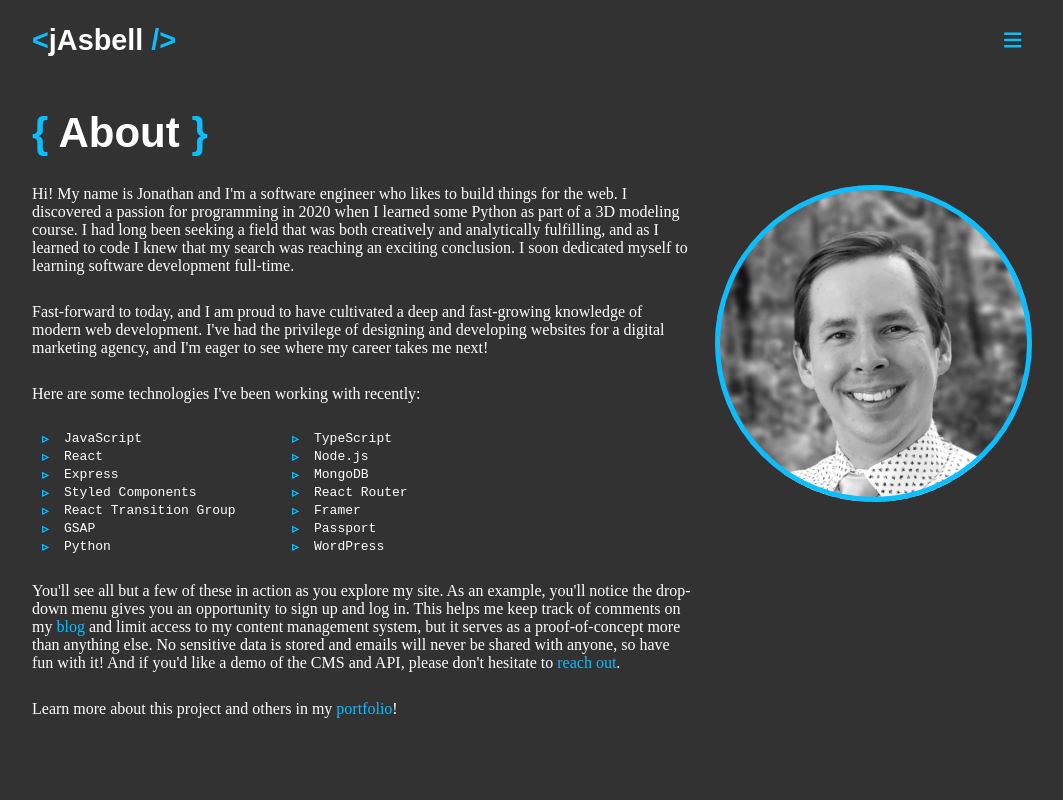
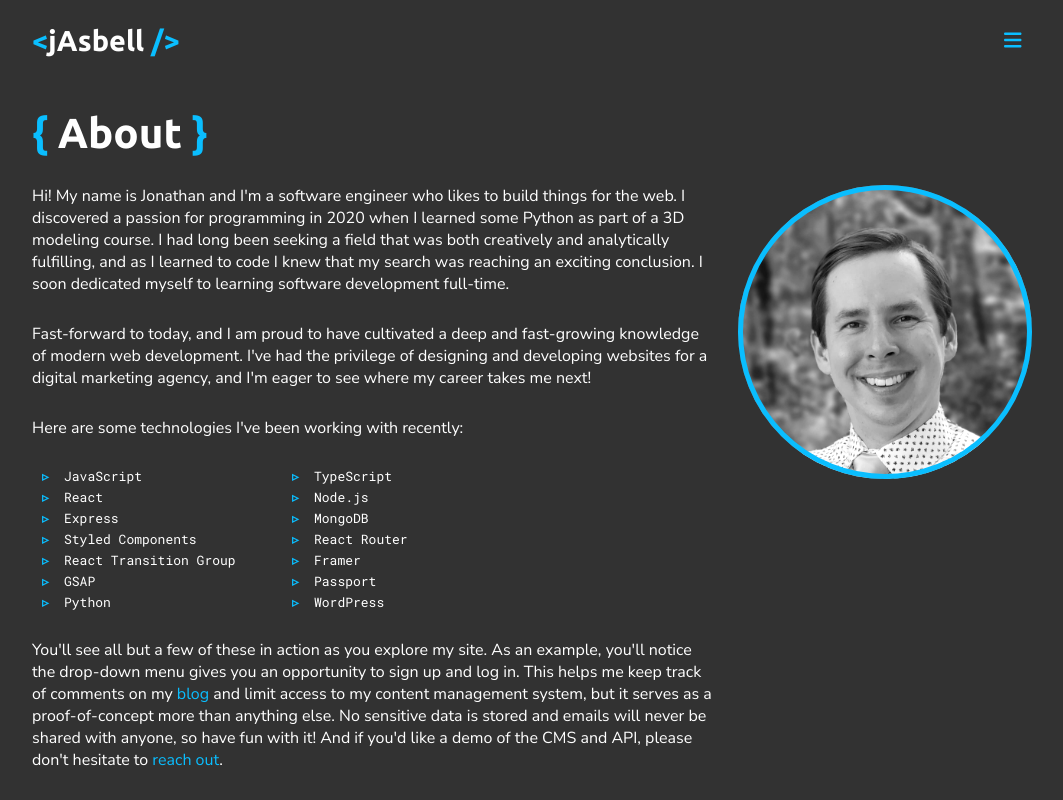
Before and after one commit to asbelljc/blog-client, a React (Create React App) app: page /about in a window 1280 px wide. Shown: the top 800 px of the page, without its empty margins (108-1171 px from the left). Built offline with nearby package versions, Linux system fonts and the light colour scheme; no server answers.

Commit message:
Linked to google fonts for Ubuntu, Roboto Mono, and Nunito Sans. Added missing fallback fonts.

```diff
--- a/public/index.html
+++ b/public/index.html
@@ -24,6 +24,13 @@
       work correctly both with client-side routing and a non-root public URL.
       Learn how to configure a non-root public URL by running `npm run build`.
     -->
+    <link rel="preconnect" href="https://fonts.googleapis.com" />
+    <link rel="preconnect" href="https://fonts.googleapis.com" />
+    <link rel="preconnect" href="https://fonts.gstatic.com" crossorigin />
+    <link
+      href="https://fonts.googleapis.com/css2?family=Nunito+Sans:ital,wght@0,200;0,300;0,400;0,600;0,700;0,800;0,900;1,200;1,300;1,400;1,600;1,700;1,800;1,900&family=Roboto+Mono:ital,wght@0,100;0,200;0,300;0,400;0,500;0,600;0,700;1,100;1,200;1,300;1,400;1,500;1,600;1,700&family=Ubuntu:ital,wght@0,300;0,400;0,500;0,700;1,300;1,400;1,500;1,700&display=swap"
+      rel="stylesheet"
+    />
     <title>React App</title>
   </head>
   <body>
--- a/src/pages/404.js
+++ b/src/pages/404.js
@@ -23,7 +23,7 @@
   flex-direction: column;
   align-items: center;
   gap: 0.8rem;
-  font-family: 'Nunito Sans';
+  font-family: 'Nunito Sans', sans-serif;
   font-size: 1.6rem;
 
   a {
--- a/src/pages/About.js
+++ b/src/pages/About.js
@@ -31,7 +31,7 @@
   display: flex;
   flex-direction: column;
   gap: 1.8rem;
-  font-family: 'Nunito Sans';
+  font-family: 'Nunito Sans', sans-serif;
   font-size: 1.6rem;
 
   a {
--- a/src/pages/Blog/Post.js
+++ b/src/pages/Blog/Post.js
@@ -41,7 +41,7 @@
 `;
 
 const Tags = styled.div`
-  font-family: 'Roboto Mono';
+  font-family: 'Roboto Mono', monospace;
   font-size: 1.2rem;
   display: flex;
   align-self: stretch;
--- a/src/pages/Blog/index.js
+++ b/src/pages/Blog/index.js
@@ -42,7 +42,7 @@
 const Text = styled.div`
   display: flex;
   flex-direction: column;
-  font-family: 'Nunito Sans';
+  font-family: 'Nunito Sans', sans-serif;
   font-size: 1.6rem;
 
   a {
@@ -139,7 +139,7 @@
 `;
 
 const Tags = styled.div`
-  font-family: 'Roboto Mono';
+  font-family: 'Roboto Mono', monospace;
   font-size: 1.2rem;
   display: flex;
   gap: 0.3rem;
--- a/src/pages/Blog/style/prism.js
+++ b/src/pages/Blog/style/prism.js
@@ -6,7 +6,7 @@
     color: ${({ theme }) => theme.colors.prism.fontMain};
     background: none;
     text-shadow: 0 0.1rem rgba(0, 0, 0, 0.3);
-    font-family: 'Roboto Mono' monospace;
+    font-family: 'Roboto Mono', monospace;
     text-align: left;
     white-space: pre;
     word-spacing: normal;
--- a/src/pages/Contact/index.js
+++ b/src/pages/Contact/index.js
@@ -45,7 +45,7 @@
 const Text = styled.div`
   display: flex;
   flex-direction: column;
-  font-family: 'Nunito Sans';
+  font-family: 'Nunito Sans', sans-serif;
   font-size: 1.6rem;
 
   a {
--- a/src/pages/Error.js
+++ b/src/pages/Error.js
@@ -23,7 +23,7 @@
   flex-direction: column;
   align-items: center;
   gap: 0.8rem;
-  font-family: 'Nunito Sans';
+  font-family: 'Nunito Sans', sans-serif;
   font-size: 1.6rem;
 
   a {
```
